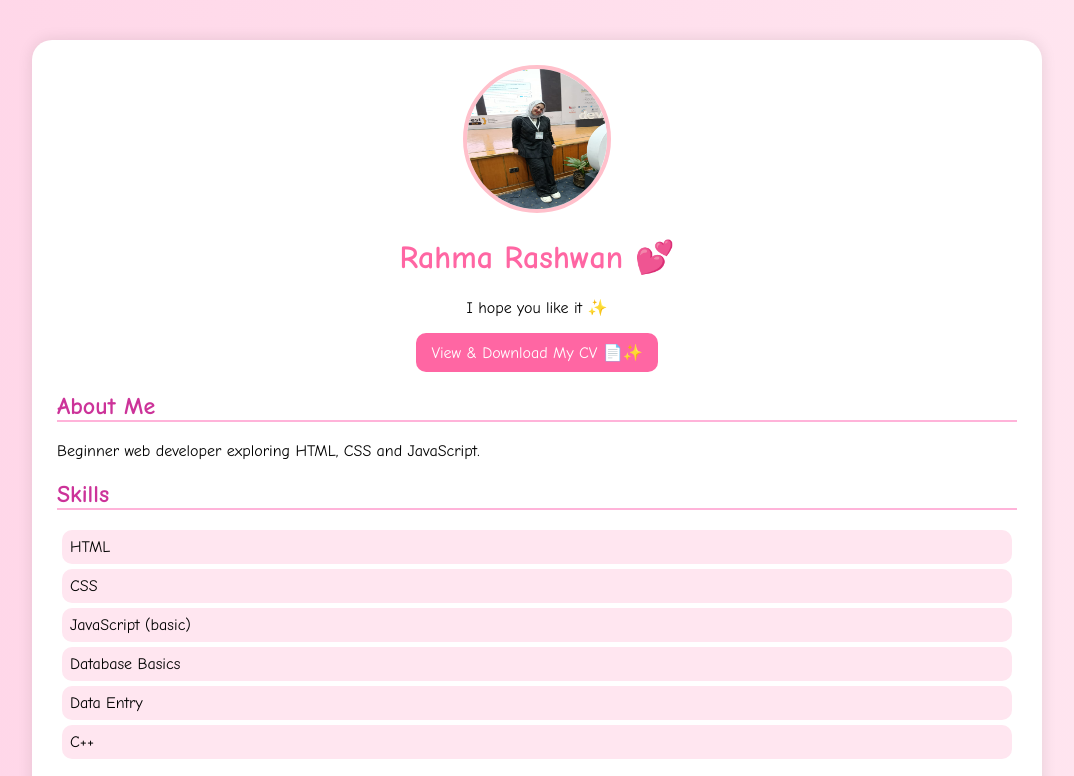
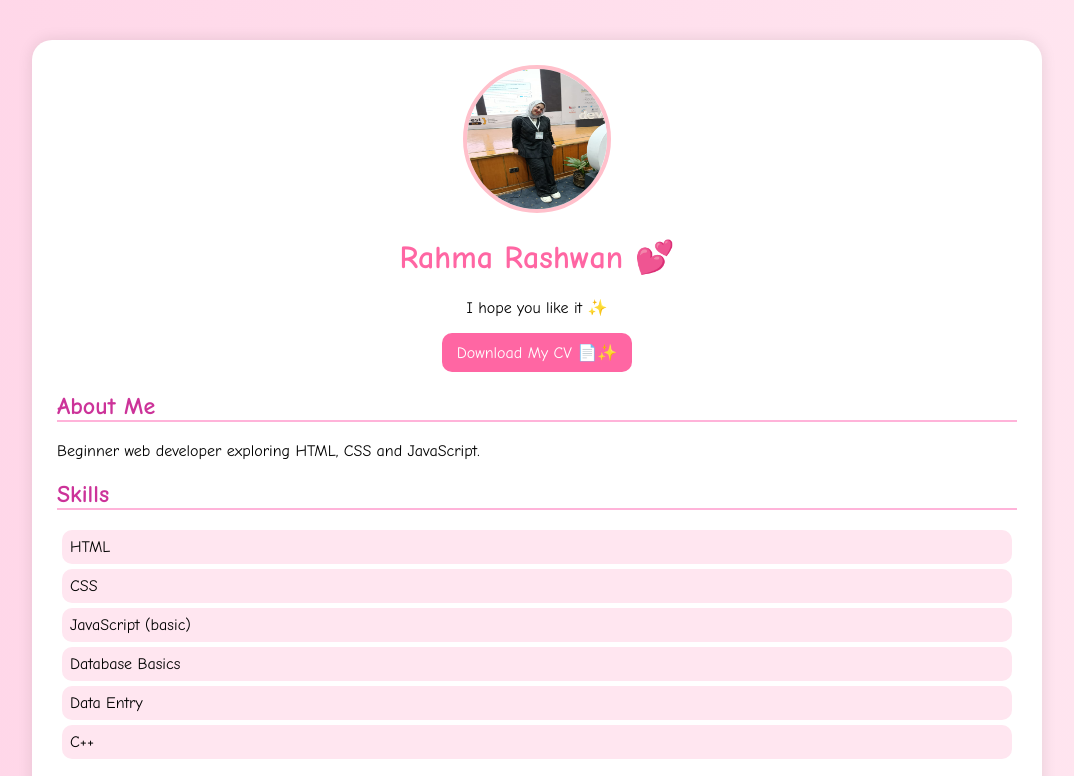
Before and after one commit to rahma-rashwan-dot/my-cv-website, a plain HTML site: page index.html in a window 1280 px wide. Shown: the top 776 px of the page, without its empty margins (103-1177 px from the left). Drawn offline with Linux system fonts and the light colour scheme.

Commit message:
Add files via upload

```diff
--- a/index.html
+++ b/index.html
@@ -15,8 +15,8 @@
     <h1>Rahma Rashwan 💕</h1>
     <p>I hope you like it ✨</p>
 
-  <a href="cv.pdf" target="_blank" onclick="downloadAlert()" class="btn">
-  View & Download My CV 📄✨
+  <a href="cv.pdf" download="Rahma_Rashwan_CV.pdf" onclick="downloadAlert()" class="btn">
+  Download My CV 📄✨
 </a>
 
 
```
